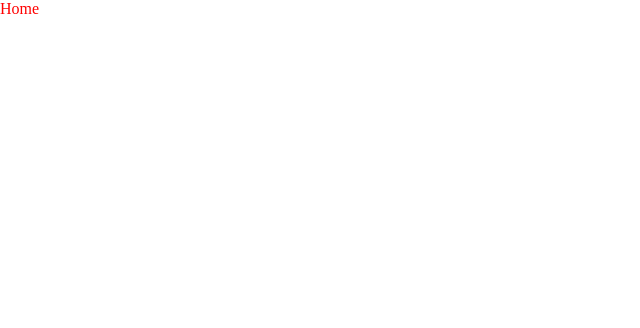
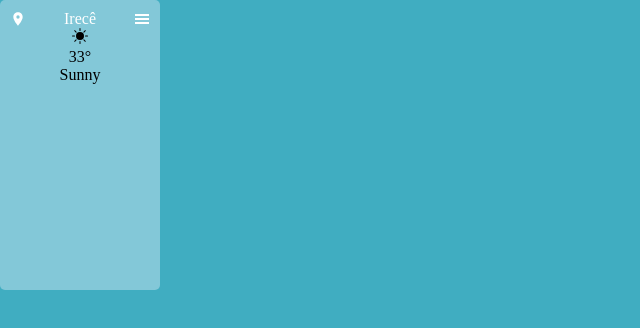
Before and after one commit to DevEduardoSouza/WeatherNow, a React (Vite) app in the folder weathernow/: page /home in a window 1280 px wide. Shown: the top 328 px of the page, without its empty margins (0-640 px from the left). Built offline with nearby package versions, Linux system fonts and the light colour scheme.

Commit message:
Adicionando Html e Css do card

```diff
--- /dev/null
+++ b/weathernow/src/componets/Card.css
@@ -0,0 +1,28 @@
+.container{
+    background-color: #83c8d8;
+    width: 160px;
+    height: 290px;
+    padding: 10px;
+    border-radius: 5px;
+
+    display: flex;
+    flex-direction: column;
+}
+.infos{
+    display: flex;
+    align-items: center;
+    justify-content: space-between;
+    color: #fff;
+}
+.infos button{
+    color: #fff;
+    background: none ;
+    border: none;
+    cursor: pointer;
+}
+.box-img-atual{
+    display: flex;
+    flex-direction: column;
+
+    text-align: center;
+}
--- /dev/null
+++ b/weathernow/src/componets/Card.jsx
@@ -0,0 +1,35 @@
+import React from 'react'
+import './Card.css'
+import { MdLocationOn } from 'react-icons/md';
+import { GiHamburgerMenu } from 'react-icons/gi';
+import { BsFillSunFill } from 'react-icons/bs';
+
+const card = () => {
+    return (
+        <div className='container'>
+            <div className="infos">
+
+                <MdLocationOn />
+                <div className="nameCity">
+                    <span>Irecê</span>
+                </div>
+                <GiHamburgerMenu />
+
+            </div>
+
+            <div className='box-img-atual'>
+                <span> <BsFillSunFill /> </span>
+
+                <span className='celsius'>33°</span>
+                <span className='tempo'>Sunny</span>
+            </div>
+
+            <div className='previsoes'>
+
+            </div>
+
+        </div>
+    )
+}
+
+export default card
--- a/weathernow/src/index.css
+++ b/weathernow/src/index.css
@@ -7,6 +7,7 @@
 body{
   width: 100vw;
   height: 100vh;
+  background-color: #40adc1;
 }
 
 a{
--- a/weathernow/src/pages/Home.css
+++ b/weathernow/src/pages/Home.css
@@ -1,3 +1,3 @@
-div{
-    color: red;
+.cotainerHome{
+
 }
--- a/weathernow/src/pages/Home.jsx
+++ b/weathernow/src/pages/Home.jsx
@@ -1,9 +1,15 @@
 import './Home.css'
 import React from 'react'
 
+import Card from '../componets/Card.jsx'
+
 const Home = () => {
   return (
-    <div>Home</div>
+    <div className='cotainerHome'>
+
+    <Card />
+
+    </div>
   )
 }
 
```
